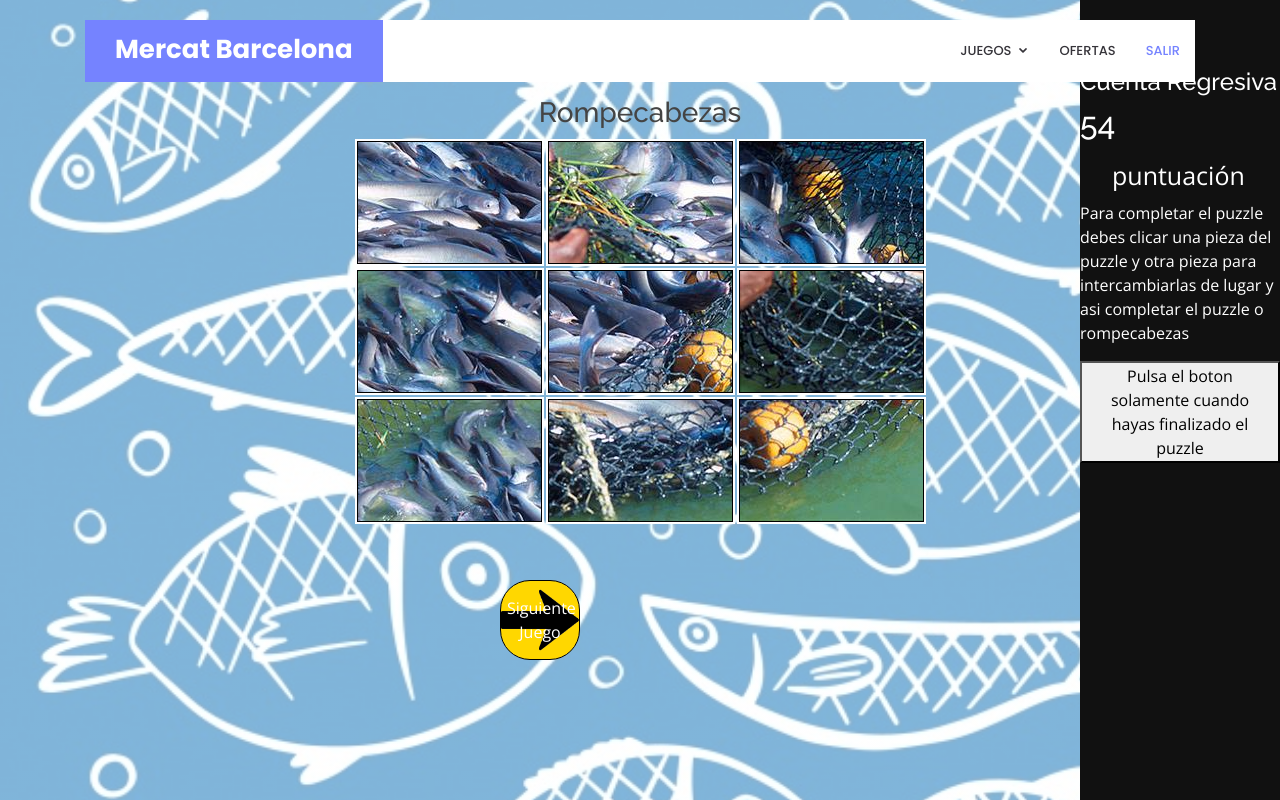
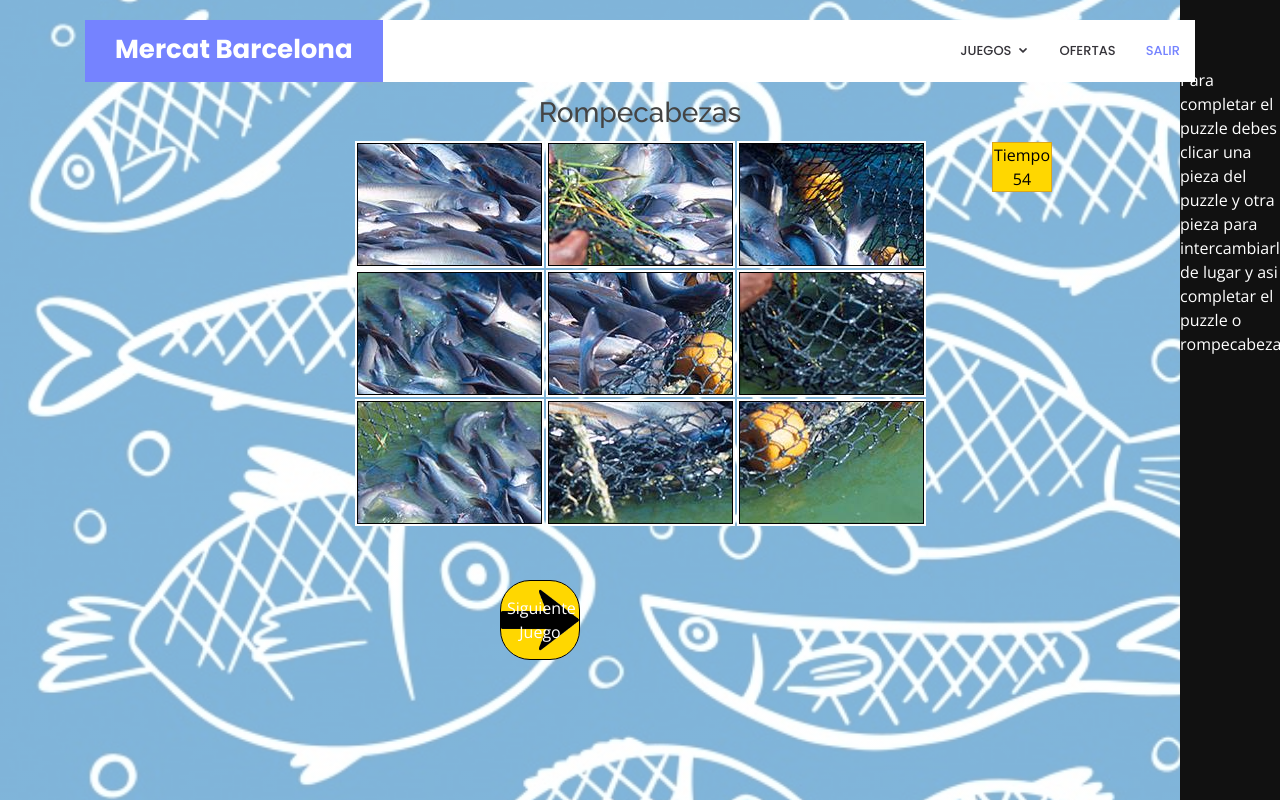
Before and after one commit to aplazuelob99/projecte2.github.io, a PHP site: page /Juegos/rompecabezas.php in a window 1280 px wide. Run offline with PHP 8.4, Linux system fonts and the light colour scheme.

Commit message:
juego terminado tiempo rompecabezas

```diff
--- a/Juegos/rompecabezas.php
+++ b/Juegos/rompecabezas.php
@@ -58,9 +58,9 @@
 
           <div class="sidenav">
             <br><br>
-            <h4> <div class="cuentaregresiva"> Cuenta Regresiva</div></h4>
-            <h2><span id="countdown"></span></h2>
-             <a href="#">puntuación</a>
+
+
+
             <div class="parrafo">
               <p>Para completar el puzzle debes clicar una pieza del puzzle y otra pieza para intercambiarlas de lugar y asi
               completar el puzzle o rompecabezas
@@ -69,7 +69,7 @@
 
 
 
-            <button onclick=finalizado()>Pulsa el boton solamente cuando hayas finalizado el puzzle</button>
+
 
             <p id="demo" style="color: white;"></p>
 
@@ -80,6 +80,10 @@
 
         <div id="puzzle">
             <table>
+            <tr>
+              <td>
+              <div id="contador" class="border 1px" style="background: gold; left: 992px; top:142px; position:absolute; width: 60px; height:50px;  text-align: center; border-color: goldenrod !important;"></div>
+              </td>
 			        <tr>
 				        <td><img id="img_0" src="Imagenes_puzzle/img_0.png" onclick="seleccionar(0)" /></td>
 				        <td><img id="img_1" src="Imagenes_puzzle/img_1.png" onclick="seleccionar(1)" /></td>
--- a/Juegos/script_rompecabezas.js
+++ b/Juegos/script_rompecabezas.js
@@ -5,7 +5,7 @@
 window.onload = updateClock;
 var totalTime = 60;
 function updateClock() {
-document.getElementById('countdown').innerHTML = totalTime;
+document.getElementById('contador').innerHTML = "<p> Tiempo <br>" + totalTime + "</p>" ;
 if(totalTime==0){
 alert('Se acabo el tiempo,reinicia la pagina para volver a jugar');
 }else{
--- a/Juegos/styles/cssrompecabezas.css
+++ b/Juegos/styles/cssrompecabezas.css
@@ -9,7 +9,7 @@ body {
 
 .sidenav {
   height: 100%;
-  width: 200px;
+  width: 100px;
   position: fixed;
   z-index: 1;
   top: 0;
@@ -22,9 +22,16 @@ body {
 .cuentaregresiva{
   color: white;
 }
-#countdown{
-  color: white;
-  right: 60px;
+#contador{
+  left: 900px;
+    background-color: gold;
+    position: absolute;
+    width: 100px;
+    height: 60px;
+    top: 0px;
+    color: black;
+    text-align: center;
+    border-color: goldenrod !important;
 }
 
 .parrafo{
```
Also changed, not shown: Juegos/Imagenes_puzzle/pieza01.png (added), Juegos/Imagenes_puzzle/pieza02.png (added), Juegos/Imagenes_puzzle/pieza03.png (added), Juegos/Imagenes_puzzle/pieza04.png (added), Juegos/Imagenes_puzzle/pieza05.png (added), Juegos/Imagenes_puzzle/pieza06.png (added), Juegos/Imagenes_puzzle/pieza07.png (added), Juegos/Imagenes_puzzle/pieza08.png (added), Juegos/Imagenes_puzzle/pieza09.png (added), assets/img/team/team-1.jpg (added), assets/img/team/team-2.jpg (added), assets/img/team/team-3.jpg (added), assets/img/team/team-4.jpg (added), 1 other file.
